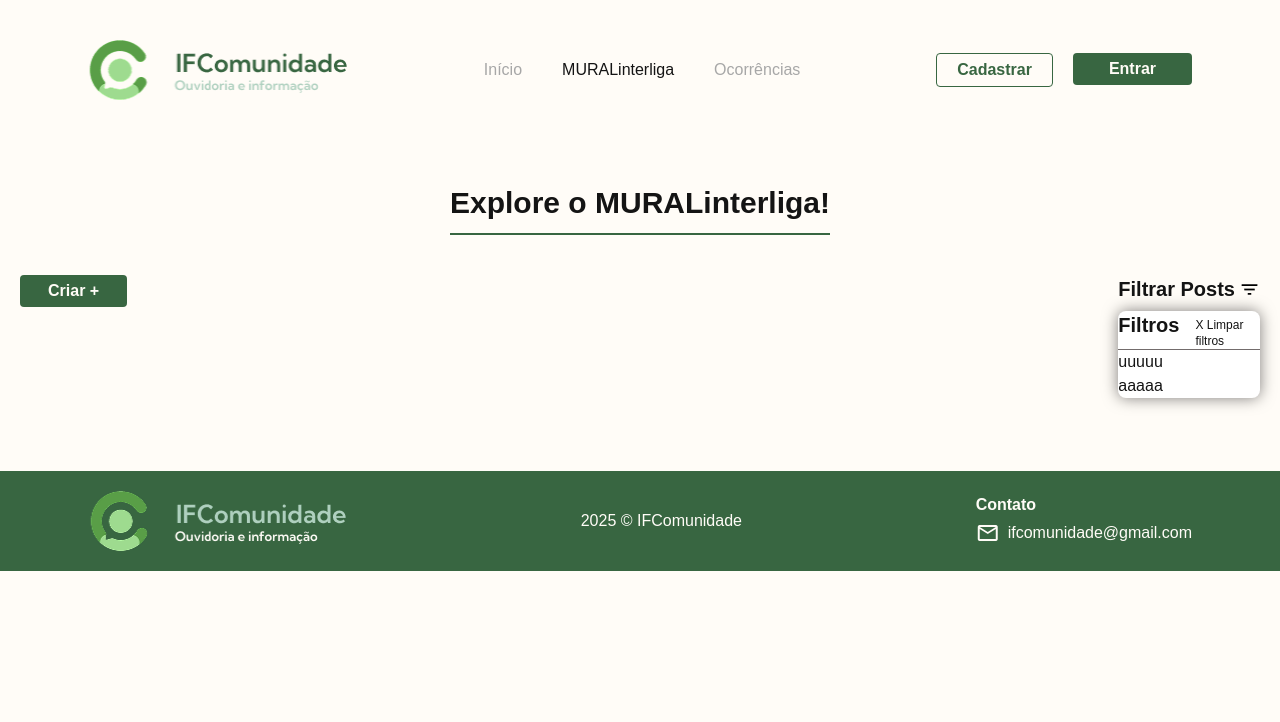
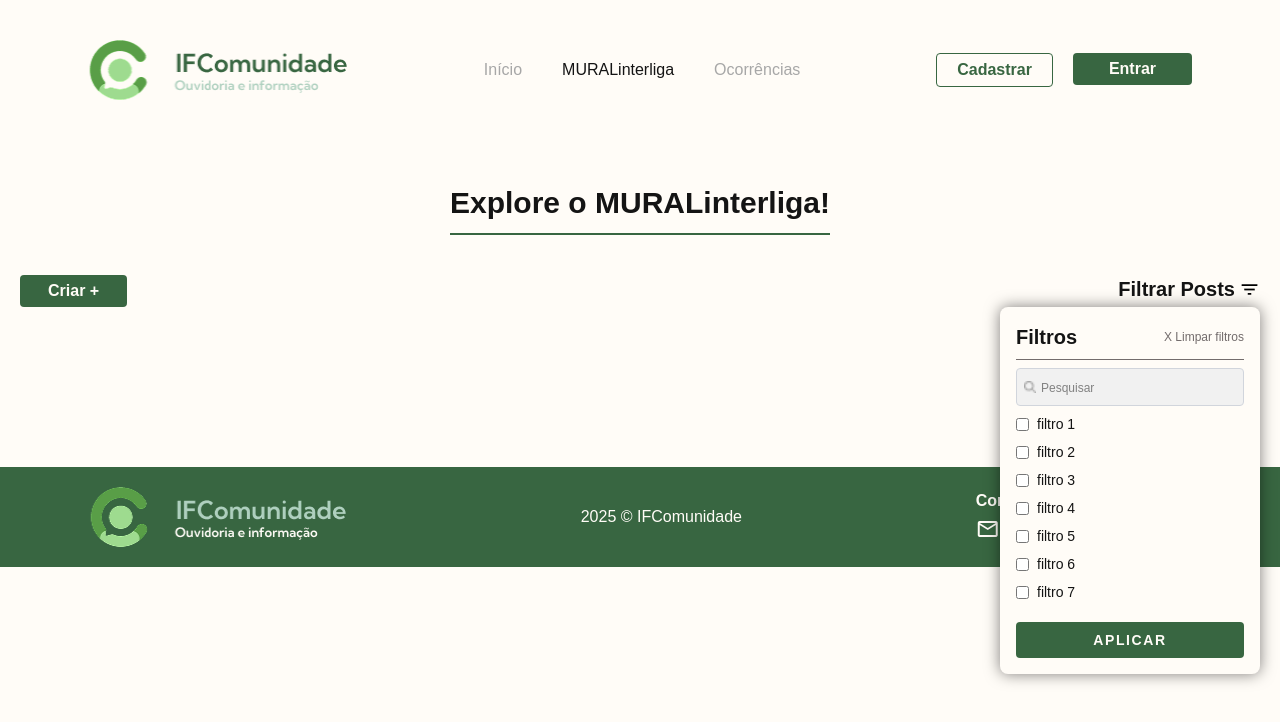
Before and after one commit to IFComunidade/IFComunidade_frontend, a Vue app: page /MURALinterliga in a window 1280 px wide. Both pictures are taken after a click on the button "Filtrar Posts". Shown: the top 722 px of the page. Built offline with nearby package versions, Linux system fonts and the light colour scheme.

Commit message:
CHORE: Conclusão dos filtros. #43

```diff
--- a/src/views/MURALinterligaView.vue
+++ b/src/views/MURALinterligaView.vue
@@ -1,6 +1,29 @@
 <script setup>
-import { ref } from 'vue';
+import { ref, computed } from 'vue';
+
 const mostrarFiltro = ref(false);
+const filtros = ref(['filtro 1', 'filtro 2', 'filtro 3' , 'filtro 4' , 'filtro 5' , 'filtro 6', 'filtro 7', 'filtro 8', 'filtro 9' , 'filtro 10']);
+const filtrosSelecionados = ref([]);
+const filtrosSelecionadosTemp = ref([]);
+const pesquisa = ref('');
+
+const limparFiltros = () => {
+  filtrosSelecionadosTemp.value = [];
+  filtrosSelecionados.value = [];
+  pesquisa.value = '';
+};
+
+const aplicarFiltros = () => {
+  filtrosSelecionados.value = [...filtrosSelecionadosTemp.value];
+  mostrarFiltro.value = false;
+};
+
+const filtrosFiltrados = computed(() => {
+  if (!pesquisa.value) return filtros.value;
+  return filtros.value.filter(filtro =>
+    filtro.toLowerCase().includes(pesquisa.value.toLowerCase())
+  );
+});
 </script>
 
 <template>
@@ -10,37 +33,46 @@ const mostrarFiltro = ref(false);
         Explore o MURALinterliga!
       </h1>
     </div>
-
     <div class="flex justify-between container mx-auto px-5 mt-10">
       <div>
-        <button type="button" class="px-7 py-1 bg-[#386641] rounded font-bold text-[#FFFCF7] transition-transform duration-200 hover:scale-105" >
+        <button type="button" class="px-7 py-1 bg-[#386641] rounded font-bold text-[#FFFCF7] transition-transform duration-200 hover:scale-105">
           Criar +
         </button>
       </div>
-    <div class="relative">
-       <button class="flex" @click="mostrarFiltro = !mostrarFiltro">
-    <span class="mr-1 text-xl font-semibold mb-2">Filtrar Posts</span>
-    <span class="text-xl font-semibold mt-1">
-        <img src="/filtrar.png" alt="filtrar">
+      <div class="relative hover:underline cursor-pointer">
+        <button class="flex items-center" @click="mostrarFiltro = !mostrarFiltro">
+          <span class="mr-1 text-xl font-semibold">Filtrar Posts</span>
+          <span class="text-xl font-semibold">
+            <img src="/filtrar.png" alt="filtrar" />
           </span>
         </button>
+        <div v-show="mostrarFiltro" class="absolute bg-[#FFFCF7] rounded-lg shadow-[0_0_15px_0_rgba(0,0,0,0.5)] p-4" style="width: 260px; top: 100%; right: 0; z-index: 10;">
+          <div class="flex justify-between items-center border-b border-[#736C6C] pb-2 mb-2">
+            <p class="text-xl font-semibold text-[#141414]">Filtros</p>
+           <button class="text-xs text-[#736C6C] hover:underline cursor-pointer" @click="limparFiltros">
+  X Limpar filtros <span v-if="filtrosSelecionadosTemp.length > 0">({{ filtrosSelecionadosTemp.length }})</span>
+</button>
 
-        <div v-show="mostrarFiltro" class=" absolute p- bg-white rounded-lg shadow-[0_0_15px_0_rgba(0,0,0,0.5)] bg-[FFFCF7]">
-            <div class="flex border-b-1 border-[#736C6C]">
-                <p class="text-xl font-semibold mr-4">Filtros</p>
-                <p class="text-xs mt-1.5 ">X Limpar filtros</p>
           </div>
-            <ul>
-                <li>
-                    uuuuu
-                </li>
-                <li>
-                    aaaaa
-                </li>
-            </ul>
+          <div class="relative w-full mb-2">
+            <img src="/pesquisa.png" alt="pesquisa" class="absolute top-1/2 left-2 -translate-y-1/2 w-3 h-3 pointer-events-none" />
+            <input type="text" v-model="pesquisa" placeholder="Pesquisar" class="w-full bg-[#F1F1F1] text-sm placeholder:text-xs py-2 px-6 rounded border border-gray-300 focus:outline-none focus:ring-0" />
+          </div>
+          <div class="space-y-2 max-h-48 overflow-y-auto mb-3">
+            <label v-for="filtro in filtrosFiltrados" :key="filtro" class="flex items-center space-x-2">
+              <input type="checkbox" :value="filtro" v-model="filtrosSelecionadosTemp" class="accent-[#386641]" />
+              <span class="text-sm">{{ filtro }}</span>
+            </label>
+          </div>
+          <button
+            @click="aplicarFiltros"
+            class="w-full mt-1 py-2 px-4 bg-[#386641] text-[#FFFCF7] text-sm font-semibold rounded hover:bg-[#2f5233] transition-colors"
+            style="letter-spacing: 0.1rem;"
+          >
+            APLICAR
+          </button>
         </div>
       </div>
     </div>
   </section>
-
 </template>
```
Also changed, not shown: public/pesquisa.png (added). Lines whose indentation alone changed are shown as unchanged.
